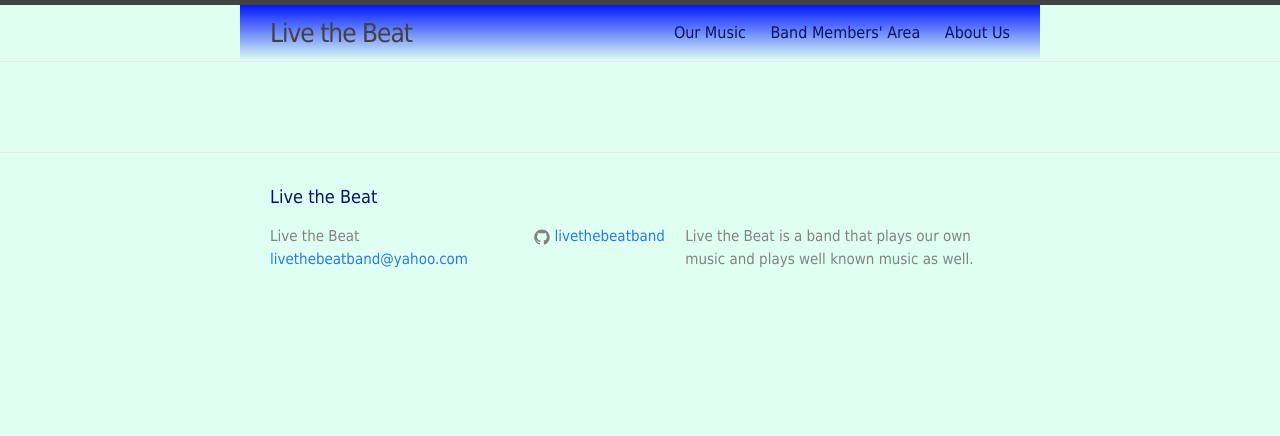
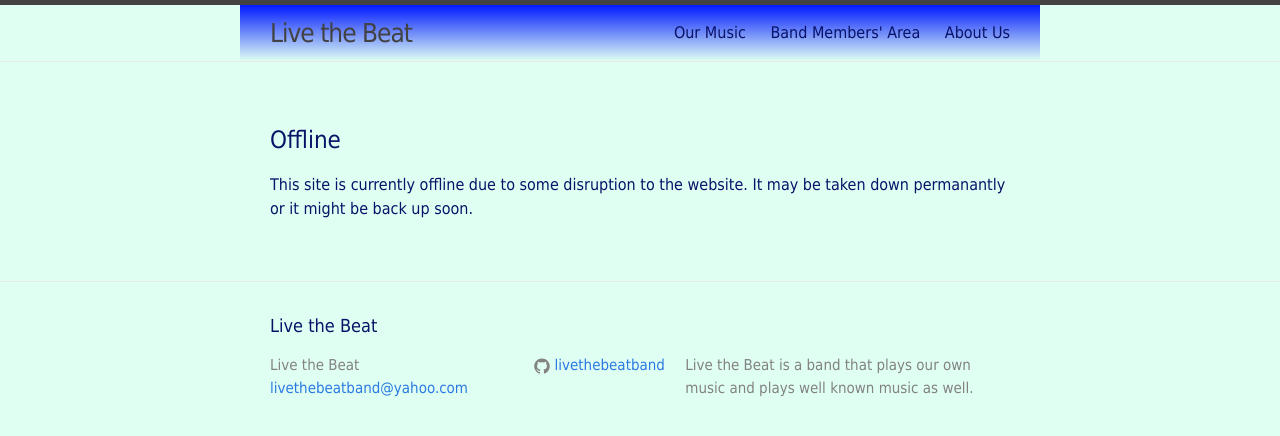
Before and after one commit to livethebeatband/livethebeatband.github.io, a Jekyll site: the page built from offline-redirect/index.md, in a window 1280 px wide. Shown: the top 436 px of the page. Built offline with Jekyll 4.4.1, drawn with Linux system fonts in a browser that asks for light colours.

Commit message:
Update index.md

```diff
--- a/offline-redirect/index.md
+++ b/offline-redirect/index.md
@@ -2,3 +2,5 @@
 layout: page
 permalink: redirect
 ---
+<h1>Offline</h1>
+<p>This site is currently offline due to some disruption to the website. It may be taken down permanantly or it might be back up soon.</p>
```
